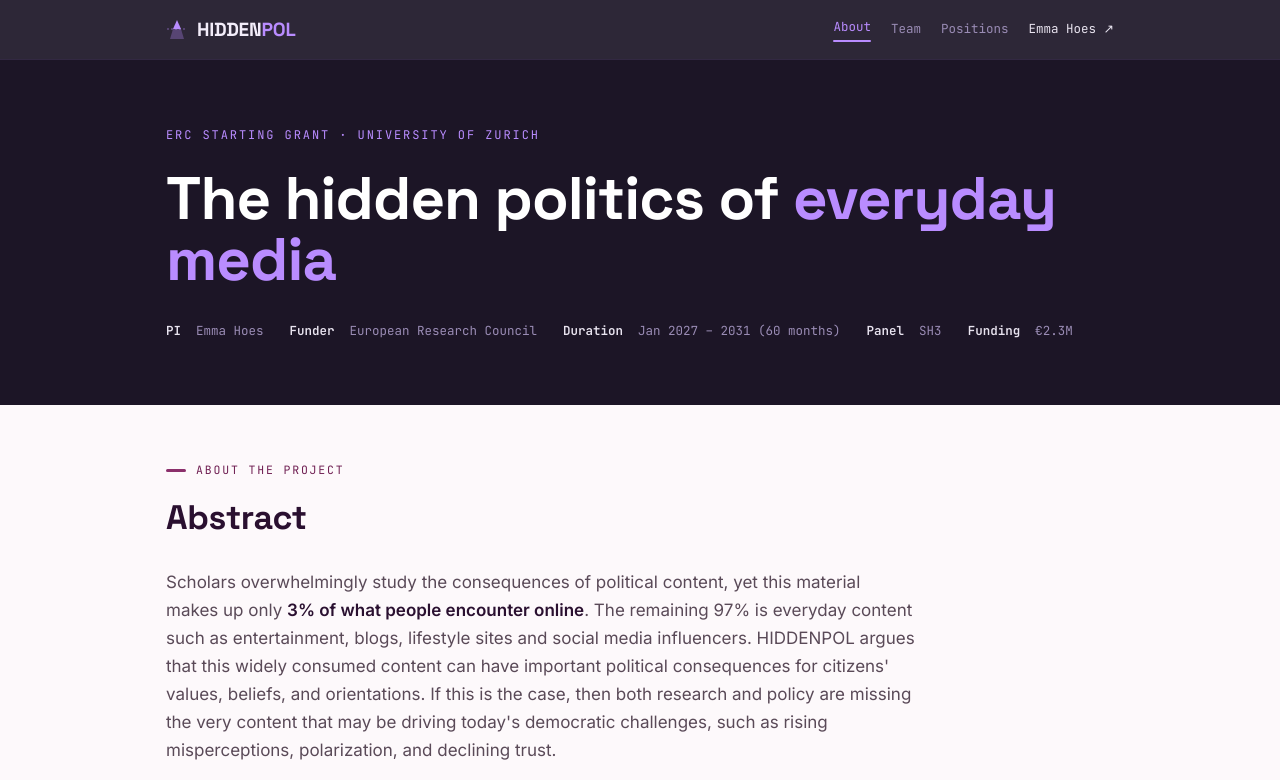
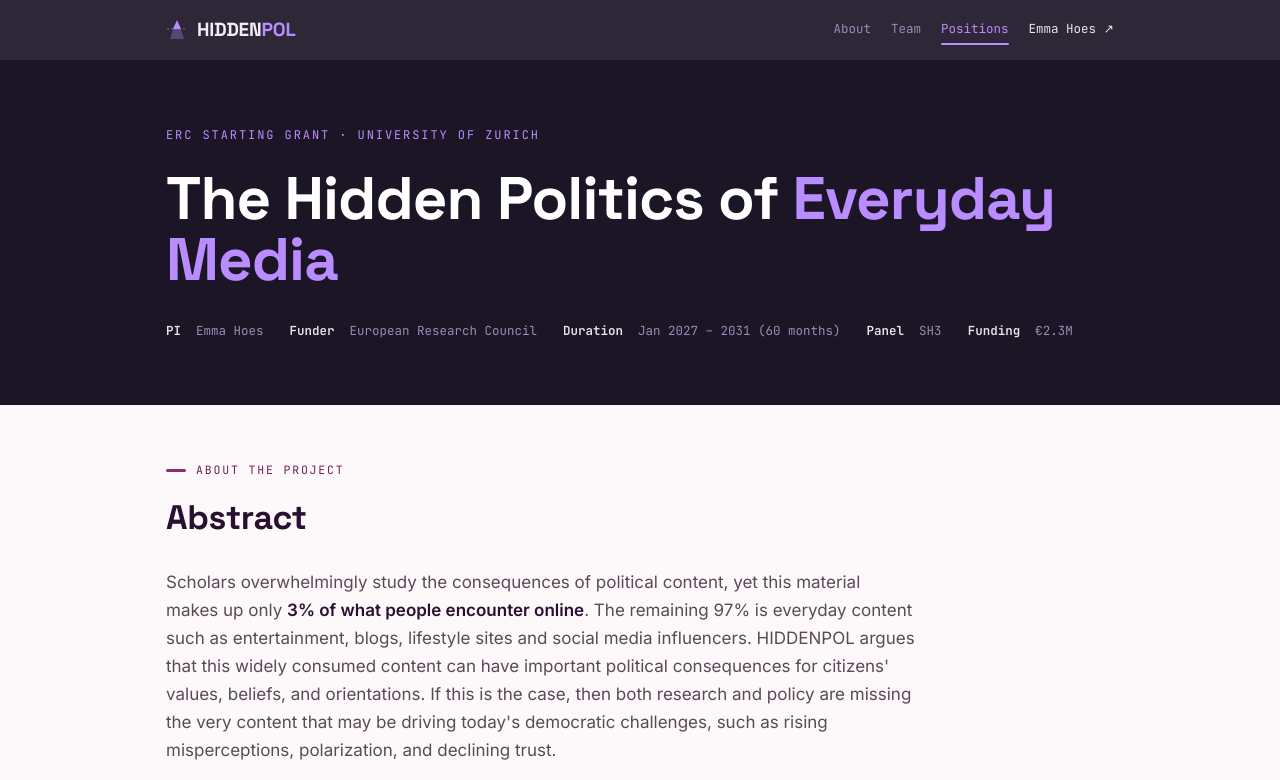
Before and after one commit to emmahoes/emmahoes.github.io, a plain HTML site: page hiddenpol/index.html in a window 1280 px wide. Shown: the top 780 px of the page. Drawn offline with Linux system fonts and the light colour scheme.

Commit message:
Update index.html

```diff
--- a/hiddenpol/index.html
+++ b/hiddenpol/index.html
@@ -11,8 +11,13 @@
 <meta property="og:type" content="website">
 <meta property="og:title" content="HIDDENPOL — The Hidden Politics of Everyday Media">
 <meta property="og:description" content="An ERC Starting Grant project studying how everyday media quietly shape political values and beliefs.">
-<meta property="og:image" content="https://emmahoes.com/hiddenpol/assets/img/og-card.jpg">
+<meta property="og:url" content="https://emmahoes.com/hiddenpol/">
+<meta property="og:image" content="https://emmahoes.com/hiddenpol/assets/img/og-card.jpg?v=2">
+<meta property="og:image:width" content="1200">
+<meta property="og:image:height" content="630">
 <meta name="twitter:card" content="summary_large_image">
+<meta name="twitter:title" content="HIDDENPOL — The Hidden Politics of Everyday Media">
+<meta name="twitter:image" content="https://emmahoes.com/hiddenpol/assets/img/og-card.jpg?v=2">
 
 <link rel="preconnect" href="https://fonts.googleapis.com">
 <link rel="preconnect" href="https://fonts.gstatic.com" crossorigin>
@@ -58,10 +63,10 @@ nav .brand{display:flex;align-items:center;gap:9px;font-family:var(--disp);font-
 nav .brand b{color:var(--violet);font-weight:700}
 nav .brand svg{display:block}
 nav .links{display:flex;gap:20px;align-items:center;font-family:var(--mono);font-size:12.5px}
-nav .links a{color:var(--on-dark-mute);border:none}
+nav .links a{position:relative;color:var(--on-dark-mute);border:none}
 nav .links a:hover{color:var(--violet)}
 nav .links a.active{color:var(--violet)}
-nav .links a.active::after{content:"";display:block;height:2px;background:var(--violet);border-radius:2px;margin-top:3px}
+nav .links a.active::after{content:"";position:absolute;left:0;right:0;bottom:-5px;height:2px;background:var(--violet);border-radius:2px}
 nav .links a.home{color:var(--on-dark)}
 
 .hero{background:var(--dark);color:var(--on-dark);padding:66px 0 64px}
@@ -144,7 +149,7 @@ footer{background:var(--dark);color:var(--on-dark-soft);padding:48px 0 56px}
 <header id="top" class="hero">
   <div class="wrap">
     <div class="kicker">ERC Starting Grant · University of Zurich</div>
-    <h1>The hidden politics of <b>everyday media</b></h1>
+    <h1>The Hidden Politics of <b>Everyday Media</b></h1>
     <div class="meta">
       <span><b>PI</b> &nbsp;Emma Hoes</span>
       <span><b>Funder</b> &nbsp;European Research Council</span>
@@ -263,12 +268,17 @@ footer{background:var(--dark);color:var(--on-dark-soft);padding:48px 0 56px}
 (function(){
   var links = Array.prototype.slice.call(document.querySelectorAll('nav .links a[href^="#"]'));
   var map = links.map(function(a){var el=document.getElementById(a.getAttribute('href').slice(1));return el?{a:a,el:el}:null;}).filter(Boolean);
+  function setActive(item){
+    links.forEach(function(a){a.classList.remove('active');});
+    if(item) item.a.classList.add('active');
+  }
   function onScroll(){
-    var pos = window.scrollY + 80, cur = map[0];
-    for(var i=0;i<map.length;i++){ if(map[i].el.offsetTop <= pos) cur = map[i]; }
-    links.forEach(function(a){a.classList.remove('active');});
-    if(cur) cur.a.classList.add('active');
+    var navH = document.querySelector('nav').offsetHeight, cur = map[0];
+    for(var i=0;i<map.length;i++){ if(map[i].el.getBoundingClientRect().top <= navH + 40) cur = map[i]; }
+    if(window.innerHeight + window.scrollY >= document.documentElement.scrollHeight - 4) cur = map[map.length-1];
+    setActive(cur);
   }
+  links.forEach(function(a){ a.addEventListener('click', function(){ setActive(map.filter(function(m){return m.a===a;})[0]); }); });
   window.addEventListener('scroll', onScroll, {passive:true});
   window.addEventListener('resize', onScroll); onScroll();
   document.getElementById('yr').textContent = new Date().getFullYear();
```
